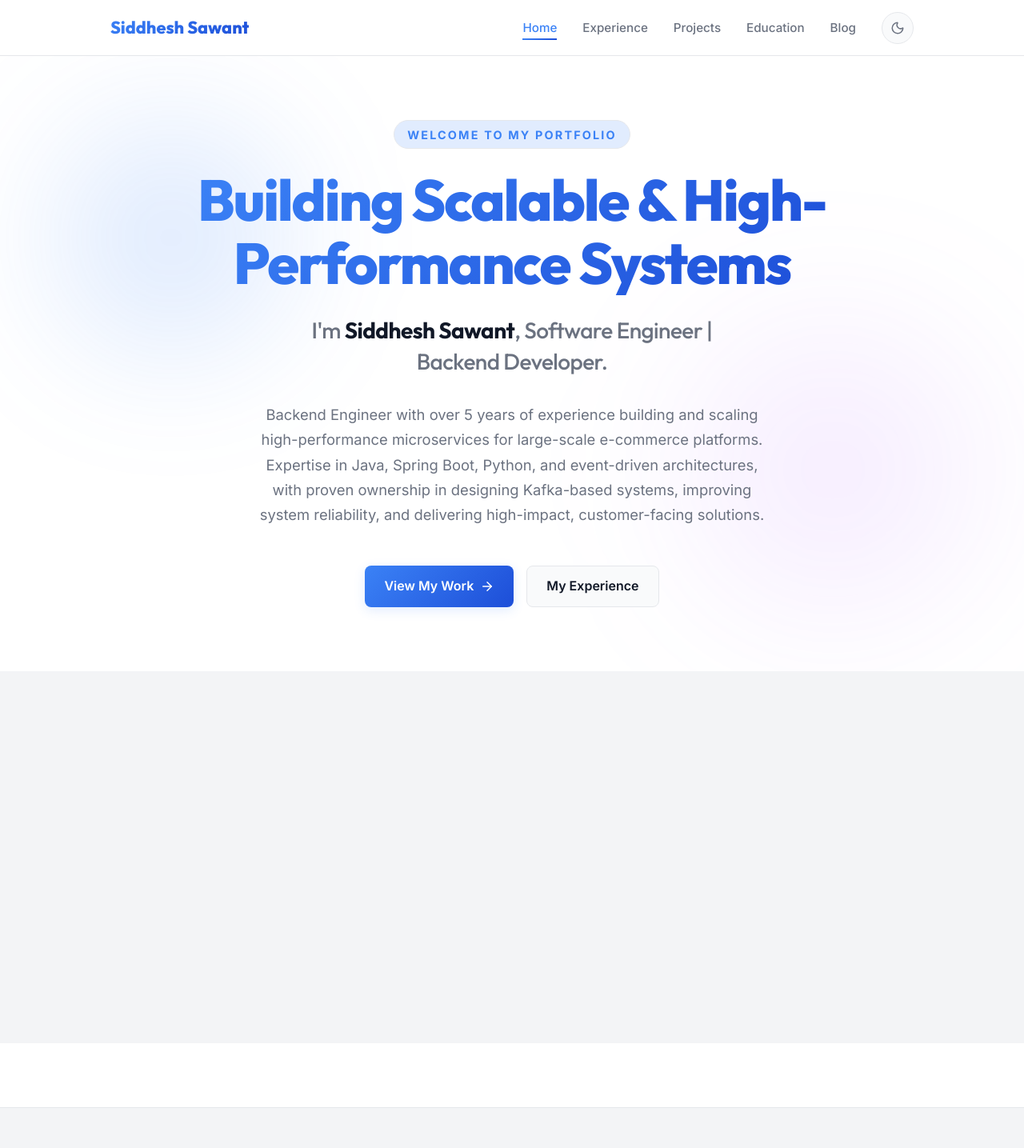
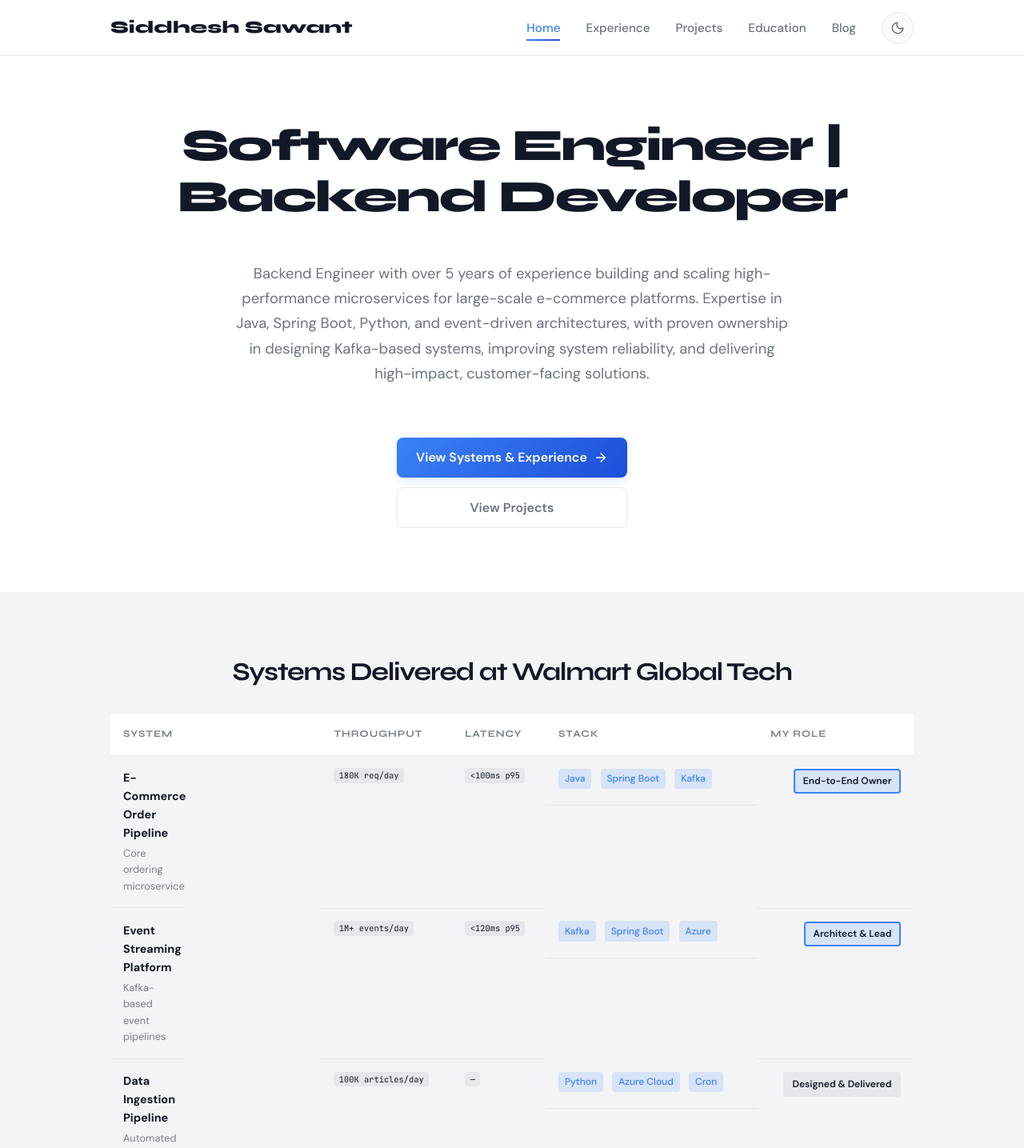
Before and after one commit to ssiddhesh64/Portfolio, a React (Vite) app: page / in a window 1280 px wide. Shown: the top 1435 px of the page at 80% size. Built offline with nearby package versions, Linux system fonts and the light colour scheme.

Commit message:
design update

```diff
--- a/src/index.css
+++ b/src/index.css
@@ -1,4 +1,4 @@
-@import url('https://fonts.googleapis.com/css2?family=Inter:wght@300;400;500;600;700&family=Outfit:wght@400;500;600;700;800&display=swap');
+@import url('https://fonts.googleapis.com/css2?family=DM+Sans:wght@300;400;500;600;700&family=JetBrains+Mono:wght@400;500;600;700&family=Syne:wght@400;500;600;700;800&display=swap');
 
 /* --- Layer Order --- */
 @layer reset, base, theme, components, utilities;
@@ -53,8 +53,8 @@
 @layer base {
   :root {
     /* Fonts */
-    --font-heading: 'Outfit', sans-serif;
-    --font-body: 'Inter', sans-serif;
+    --font-heading: 'Syne', sans-serif;
+    --font-body: 'DM Sans', sans-serif;
 
     /* Theme Variables - Default to Light mode, but we use .dark-theme to toggle */
     --bg-primary: #ffffff;
@@ -63,7 +63,7 @@
 
     --text-primary: #111827;
     --text-secondary: #6b7280;
-    --text-muted: #9ca3af;
+    --text-muted: #787f8a;
 
     --accent: #3b82f6;
     --accent-glow: rgba(59, 130, 246, 0.15);
@@ -135,7 +135,7 @@
     font-family: var(--font-heading);
     font-weight: 700;
     line-height: 1.25;
-    letter-spacing: -0.02em;
+    letter-spacing: -0.04em;
   }
 }
 
@@ -234,6 +234,35 @@
     transform: translateY(-2px);
   }
 
+  .btn:focus-visible {
+    outline: 2px solid var(--accent);
+    outline-offset: 2px;
+  }
+
+  .btn:disabled,
+  .btn[aria-disabled="true"] {
+    opacity: 0.5;
+    cursor: not-allowed;
+    transform: none;
+    box-shadow: none;
+  }
+
+  .btn.loading {
+    position: relative;
+    color: transparent;
+  }
+
+  .btn.loading::after {
+    content: '';
+    position: absolute;
+    width: 1rem;
+    height: 1rem;
+    border: 2px solid currentColor;
+    border-right-color: transparent;
+    border-radius: 50%;
+    animation: spinner-spin 0.6s linear infinite;
+  }
+
   /* --- Navigation Bar --- */
   .navbar {
     position: fixed;
@@ -264,9 +293,7 @@
     font-family: var(--font-heading);
     font-size: 1.35rem;
     font-weight: 800;
-    background: var(--accent-gradient);
-    -webkit-background-clip: text;
-    -webkit-text-fill-color: transparent;
+    color: var(--text-primary);
     cursor: pointer;
   }
 
@@ -288,6 +315,12 @@
   .nav-link:hover,
   .nav-link.active {
     color: var(--accent);
+  }
+
+  .nav-link:focus-visible {
+    outline: 2px solid var(--accent);
+    outline-offset: 4px;
+    border-radius: 4px;
   }
 
   .nav-link::after {
@@ -325,6 +358,11 @@
   .theme-toggle:hover {
     color: var(--accent);
     background-color: var(--bg-tertiary);
+  }
+
+  .theme-toggle:focus-visible {
+    outline: 2px solid var(--accent);
+    outline-offset: 2px;
   }
 
   /* --- Timeline / Experience --- */
@@ -654,9 +692,9 @@
   .blog-post-content blockquote {
     margin-block: 2rem;
     padding: 1.5rem 2rem;
-    border-left: 4px solid var(--accent);
-    background: linear-gradient(to right, var(--bg-secondary), transparent);
-    border-radius: 0 var(--border-radius-sm) var(--border-radius-sm) 0;
+    background: var(--bg-tertiary);
+    border-radius: var(--border-radius-sm);
+    border: 1px solid var(--card-border);
     font-style: italic;
     color: var(--text-primary);
     font-size: 1.1rem;
@@ -839,9 +877,8 @@
   .page-header h1 {
     font-size: clamp(2.25rem, 5vw, 3.5rem);
     margin-bottom: 1rem;
-    background: var(--accent-gradient);
-    -webkit-background-clip: text;
-    -webkit-text-fill-color: transparent;
+    color: var(--text-primary);
+    font-weight: 800;
   }
 
   .page-header p {
@@ -916,29 +953,6 @@
     border-radius: 8px;
   }
 
-  .decor-glow-primary {
-    position: absolute;
-    top: 10%;
-    left: 5%;
-    width: 300px;
-    height: 300px;
-    border-radius: 50%;
-    background: var(--accent-glow);
-    filter: blur(80px);
-    z-index: -1;
-  }
-
-  .decor-glow-secondary {
-    position: absolute;
-    bottom: 10%;
-    right: 5%;
-    width: 350px;
-    height: 350px;
-    border-radius: 50%;
-    background: var(--accent-secondary-glow);
-    filter: blur(100px);
-    z-index: -1;
-  }
 
   /* --- Footer Component Styles --- */
   .footer-block {
@@ -996,9 +1010,8 @@
 
   /* --- Home / Hero page styles --- */
   .hero-section {
-    min-height: 80vh;
+    min-height: 70vh;
     position: relative;
-    overflow: hidden;
   }
 
   .hero-container {
@@ -1006,94 +1019,217 @@
     display: flex;
     flex-direction: column;
     align-items: center;
-    gap: 1.5rem;
-  }
-
-  .hero-welcome {
-    font-size: 0.9rem;
-    font-weight: 700;
-    text-transform: uppercase;
-    letter-spacing: 0.15em;
-    color: var(--accent);
-    background: var(--accent-glow);
-    padding: 0.35rem 1rem;
-    border-radius: 50px;
-    border: 1px solid var(--card-border);
+    gap: 2rem;
   }
 
   .hero-title {
-    font-size: clamp(2.5rem, 8vw, 4.5rem);
+    font-size: clamp(2rem, 5vw, 3.5rem);
     font-family: var(--font-heading);
     font-weight: 800;
-    line-height: 1.1;
-    letter-spacing: -0.03em;
-    background: var(--accent-gradient);
-    -webkit-background-clip: text;
-    -webkit-text-fill-color: transparent;
-    max-width: 800px;
-  }
-
-  .hero-subtitle {
-    font-size: clamp(1.2rem, 3vw, 1.75rem);
-    font-weight: 500;
-    color: var(--text-secondary);
-    max-width: 600px;
-    line-height: 1.4;
+    line-height: 1.15;
+    letter-spacing: -0.04em;
+    color: var(--text-primary);
+    max-width: 900px;
   }
 
   .hero-summary {
     font-size: clamp(1rem, 2vw, 1.15rem);
     color: var(--text-secondary);
-    max-width: 650px;
+    max-width: 700px;
     line-height: 1.7;
-    margin-top: 0.5rem;
+    margin-top: 1rem;
   }
 
   .hero-buttons {
     display: flex;
-    gap: 1rem;
-    flex-wrap: wrap;
-    justify-content: center;
-    margin-top: 1.5rem;
+    flex-direction: column;
+    gap: 0.75rem;
+    align-items: center;
+    margin-top: 2rem;
   }
 
-  /* --- Key Pillars / Stats Section --- */
+  .hero-buttons .btn {
+    width: 100%;
+    max-width: 320px;
+    justify-content: center;
+  }
+
+  .hero-buttons .btn-secondary {
+    background: transparent;
+    border: 1px solid var(--card-border);
+    color: var(--text-secondary);
+  }
+
+  .hero-buttons .btn-secondary:hover {
+    background: var(--bg-tertiary);
+    color: var(--text-primary);
+    border-color: var(--text-muted);
+  }
+
+  /* Section Title */
+  .section-title {
+    font-family: var(--font-heading);
+    font-size: clamp(1.5rem, 3vw, 2rem);
+    font-weight: 700;
+    margin-bottom: 2rem;
+    text-align: center;
+    color: var(--text-primary);
+  }
+
+  /* --- Technical Spec Table Section --- */
   .stats-section {
     background: var(--bg-secondary);
     padding-block: 5rem;
     transition: background-color var(--transition-smooth);
   }
 
-  .stats-grid {
-    display: grid;
-    grid-template-columns: repeat(auto-fit, minmax(220px, 1fr));
-    gap: 2rem;
+  .spec-table-wrapper {
+    overflow-x: auto;
+    margin-top: 1rem;
   }
 
-  .pillar-card {
+  .spec-table {
+    width: 100%;
+    min-width: 700px;
+    border-collapse: collapse;
+    font-size: 0.9rem;
+  }
+
+  .spec-table th,
+  .spec-table td {
+    padding: 1rem;
+    text-align: left;
+    border-bottom: 1px solid var(--card-border);
+  }
+
+  .spec-table th {
+    font-family: var(--font-heading);
+    font-weight: 700;
+    font-size: 0.75rem;
+    text-transform: uppercase;
+    letter-spacing: 0.08em;
+    color: var(--text-muted);
+    background: var(--bg-primary);
+    position: sticky;
+    top: 0;
+    z-index: 1;
+  }
+
+  .spec-table td {
+    color: var(--text-secondary);
+    vertical-align: top;
+  }
+
+  .spec-table tbody tr {
+    transition: background-color var(--transition-fast);
+  }
+
+  .spec-table tbody tr:hover,
+  .spec-table tbody tr:focus-within {
+    background-color: var(--accent-glow);
+  }
+
+  .spec-table tbody tr:focus-visible {
+    outline: 2px solid var(--accent);
+    outline-offset: -2px;
+  }
+
+  .spec-table td:first-child {
+    font-weight: 600;
+    color: var(--text-primary);
+    width: 35%;
+  }
+
+  .spec-table td:nth-child(2),
+  .spec-table td:nth-child(3) {
+    font-family: 'JetBrains Mono', 'Fira Mono', 'SF Mono', monospace;
+    font-size: 0.85em;
+    white-space: nowrap;
+  }
+
+  .spec-table td:last-child {
+    text-align: right;
+    white-space: nowrap;
+  }
+
+  .spec-table code {
+    font-family: 'JetBrains Mono', 'Fira Mono', 'SF Mono', monospace;
+    font-size: 0.85em;
+    color: var(--text-primary);
+    background: var(--bg-tertiary);
+    padding: 0.15rem 0.4rem;
+    border-radius: 4px;
+  }
+
+  .system-cell {
     display: flex;
     flex-direction: column;
-    gap: 0.75rem;
-    align-items: center;
+    gap: 0.25rem;
+  }
+
+  .system-desc {
+    font-size: 0.8rem;
+    color: var(--text-muted);
+    font-weight: 400;
+  }
+
+  .stack-cell {
+    display: flex;
+    flex-wrap: wrap;
+    gap: 0.35rem;
+  }
+
+  .role-cell {
+    text-align: right;
+    white-space: nowrap;
+  }
+
+  .stack-badge {
+    display: inline-block;
+    font-size: 0.75rem;
+    font-weight: 500;
+    color: var(--accent);
+    background: var(--accent-glow);
+    padding: 0.2rem 0.5rem;
+    border-radius: 4px;
+    margin-right: 0.35rem;
+    margin-bottom: 0.25rem;
+  }
+
+  .role-badge {
+    display: inline-block;
+    font-size: 0.75rem;
+    font-weight: 600;
+    color: var(--text-primary);
+    background: var(--bg-tertiary);
+    padding: 0.25rem 0.6rem;
+    border-radius: 4px;
+    border: 2px solid var(--card-border);
+    transition: transform var(--transition-fast), box-shadow var(--transition-fast), border-color var(--transition-fast);
+  }
+
+  .role-badge-primary {
+    border-color: var(--accent);
+    background: var(--accent-glow);
+  }
+
+  .role-badge-secondary {
+    border-color: var(--card-border);
+  }
+
+  /* Utility Classes for Inline Styles */
+  .prose-max {
+    max-width: 700px;
+    margin-inline: auto;
+  }
+
+  .text-center {
     text-align: center;
   }
 
-  .pillar-icon-wrapper {
-    color: var(--accent);
-    padding: 0.75rem;
-    background: var(--accent-glow);
-    border-radius: 12px;
-  }
-
-  .pillar-title {
-    font-size: 1.2rem;
-    font-weight: 700;
-  }
-
-  .pillar-desc {
-    font-size: 0.9rem;
-    color: var(--text-secondary);
-  }
+  .mt-1 { margin-top: 0.5rem; }
+  .mt-2 { margin-top: 1rem; }
+  .mt-4 { margin-top: 2rem; }
 
   /* --- Projects page styles --- */
   .project-header-row {
@@ -1263,6 +1399,7 @@
     font-family: var(--font-heading);
     font-weight: 800;
     margin-bottom: 1.5rem;
+    color: var(--text-primary);
   }
 
   .blog-post-tags {
--- a/src/pages/Home.tsx
+++ b/src/pages/Home.tsx
@@ -1,8 +1,48 @@
 import React from 'react';
 import { Link } from 'react-router-dom';
-import { ArrowRight, Code, Database, Server, Cpu } from 'lucide-react';
+import { ArrowRight } from 'lucide-react';
 import { personalInfo } from '../data/resumeData';
 import { useMetadata } from '../hooks/useMetadata';
+
+// System data for spec table - the evidence that leads
+const systems = [
+  {
+    name: 'E-Commerce Order Pipeline',
+    description: 'Core ordering microservice',
+    throughput: '180K req/day',
+    latency: '<100ms p95',
+    stack: ['Java', 'Spring Boot', 'Kafka'],
+    role: 'End-to-End Owner',
+    roleClass: 'role-badge-primary',
+  },
+  {
+    name: 'Event Streaming Platform',
+    description: 'Kafka-based event pipelines',
+    throughput: '1M+ events/day',
+    latency: '<120ms p95',
+    stack: ['Kafka', 'Spring Boot', 'Azure'],
+    role: 'Architect & Lead',
+    roleClass: 'role-badge-primary',
+  },
+  {
+    name: 'Data Ingestion Pipeline',
+    description: 'Automated article processing',
+    throughput: '100K articles/day',
+    latency: '—',
+    stack: ['Python', 'Azure Cloud', 'Cron'],
+    role: 'Designed & Delivered',
+    roleClass: 'role-badge-secondary',
+  },
+  {
+    name: 'Operational Automation Suite',
+    description: 'Python tooling & workflows',
+    throughput: '15+ hrs/wk saved',
+    latency: '40% faster',
+    stack: ['Python', 'Shell', 'CI/CD'],
+    role: 'Sole Author',
+    roleClass: 'role-badge-secondary',
+  },
+] as const;
 
 export const Home: React.FC = () => {
   useMetadata({
@@ -11,87 +51,70 @@ export const Home: React.FC = () => {
     description:
       'Software Engineer with 5+ years of experience building scalable microservices, distributed systems, event-driven architectures, and cloud-native applications.',
   });
+
   return (
     <div className="page-wrapper">
-      {/* Hero Section */}
-      <section className="section-padding flex-center hero-section">
-        {/* Soft decorative background glows */}
-        <div className="decor-glow-primary" />
-        <div className="decor-glow-secondary" />
-
+      {/* Hero Section — Evidence First */}
+      <section className="section-padding hero-section">
         <div className="container scroll-reveal hero-container">
-          <span className="hero-welcome">Welcome to my portfolio</span>
-
           <h1 className="hero-title">
-            Building Scalable & High-Performance Systems
+            {/* Walmart E-Commerce: 180K req/day · 1M Kafka events/day · sub-100ms p95 */}
+            {personalInfo.title}
           </h1>
 
-          <h2 className="hero-subtitle">
-            I'm{' '}
-            <strong style={{ color: 'var(--text-primary)' }}>
-              {personalInfo.name} {personalInfo.lastName}
-            </strong>
-            , {personalInfo.title}.
-          </h2>
-
-          <p className="hero-summary">{personalInfo.summary}</p>
+          <p className="hero-summary prose-max mt-2">
+            {personalInfo.summary}
+          </p>
 
           <div className="hero-buttons">
-            <Link to="/projects" className="btn btn-primary">
-              View My Work <ArrowRight size={18} />
+            <Link to="/experience" className="btn btn-primary">
+              View Systems & Experience <ArrowRight size={18} />
             </Link>
-            <Link to="/experience" className="btn btn-secondary">
-              My Experience
+            <Link to="/projects" className="btn btn-secondary">
+              View Projects
             </Link>
           </div>
         </div>
       </section>
 
-      {/* Stats Highlight / Key Pillars */}
+      {/* Technical Spec Table — The Proof */}
       <section className="stats-section">
         <div className="container">
-          <div className="stats-grid">
-            <div className="glass-card scroll-reveal pillar-card">
-              <div className="pillar-icon-wrapper">
-                <Server size={28} />
-              </div>
-              <h3 className="pillar-title">Distributed Architecture</h3>
-              <p className="pillar-desc">
-                Designing Kafka event streams processing 1M+ daily events.
-              </p>
-            </div>
-
-            <div className="glass-card scroll-reveal pillar-card">
-              <div className="pillar-icon-wrapper">
-                <Cpu size={28} />
-              </div>
-              <h3 className="pillar-title">Scale & Latency</h3>
-              <p className="pillar-desc">
-                Managing API loads of 180K requests/day with sub-120ms p95
-                latency.
-              </p>
-            </div>
-
-            <div className="glass-card scroll-reveal pillar-card">
-              <div className="pillar-icon-wrapper">
-                <Database size={28} />
-              </div>
-              <h3 className="pillar-title">Data Ingestion</h3>
-              <p className="pillar-desc">
-                Ingesting 100K+ articles daily on automated cloud pipelines.
-              </p>
-            </div>
-
-            <div className="glass-card scroll-reveal pillar-card">
-              <div className="pillar-icon-wrapper">
-                <Code size={28} />
-              </div>
-              <h3 className="pillar-title">Automation & Tooling</h3>
-              <p className="pillar-desc">
-                Writing Python automation scripts that eliminate 15+ hours/week
-                of manual tasks.
-              </p>
-            </div>
+          <h2 className="section-title">
+            Systems Delivered at Walmart Global Tech
+          </h2>
+          <div className="spec-table-wrapper">
+            <table className="spec-table">
+              <thead>
+                <tr>
+                  <th>System</th>
+                  <th>Throughput</th>
+                  <th>Latency</th>
+                  <th>Stack</th>
+                  <th>My Role</th>
+                </tr>
+              </thead>
+              <tbody>
+                {systems.map((system, index) => (
+                  <tr key={index} tabIndex={0}>
+                    <td className="system-cell">
+                      <strong>{system.name}</strong>
+                      <span className="system-desc">{system.description}</span>
+                    </td>
+                    <td><code>{system.throughput}</code></td>
+                    <td><code>{system.latency}</code></td>
+                    <td className="stack-cell">
+                      {system.stack.map((tech: string, tIndex: number) => (
+                        <span key={tIndex} className="stack-badge">{tech}</span>
+                      ))}
+                    </td>
+                    <td className="role-cell">
+                      <span className={`role-badge ${system.roleClass}`}>{system.role}</span>
+                    </td>
+                  </tr>
+                ))}
+              </tbody>
+            </table>
           </div>
         </div>
       </section>
```
Also changed, not shown: 1 other file (tests, documents, lock files or other folders).
